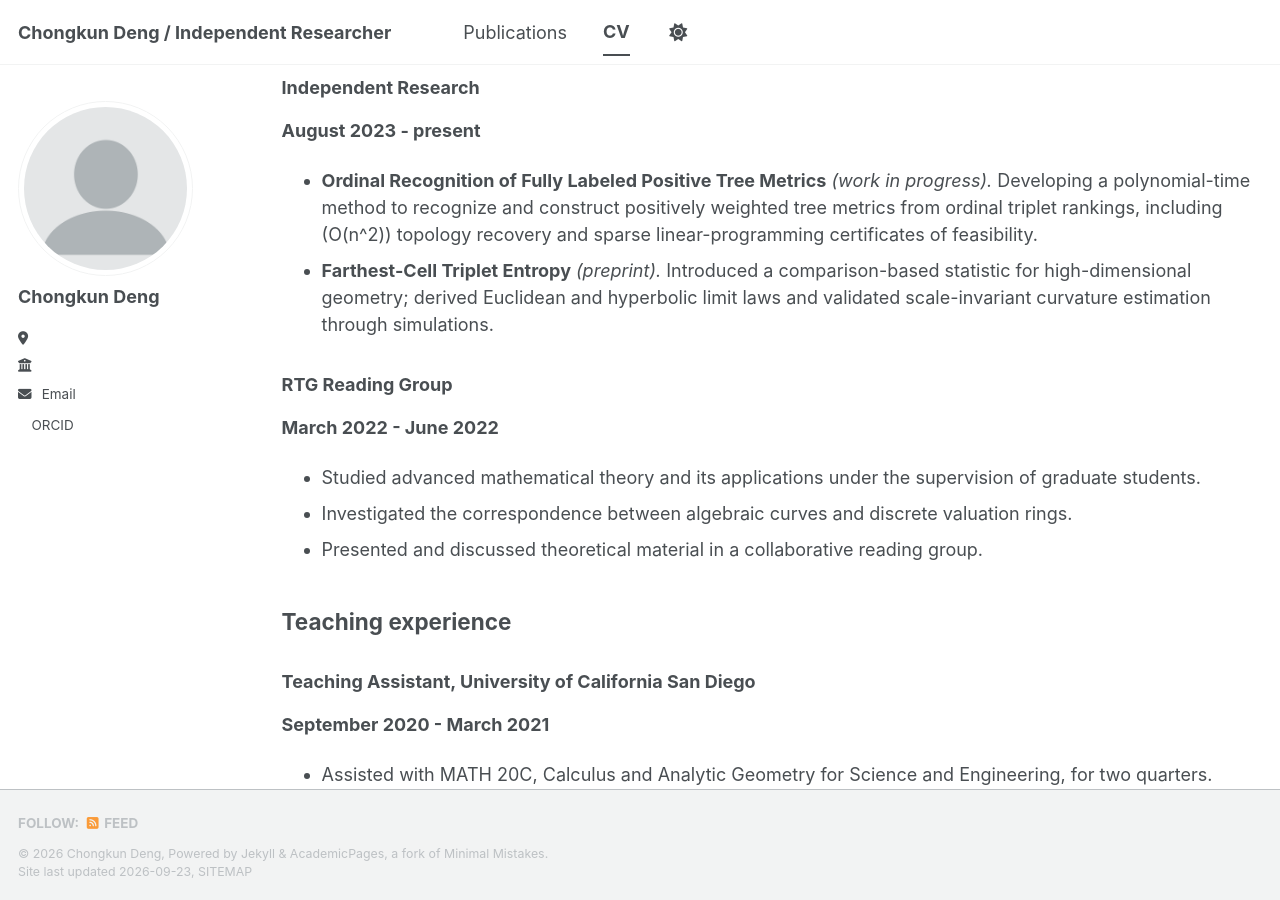
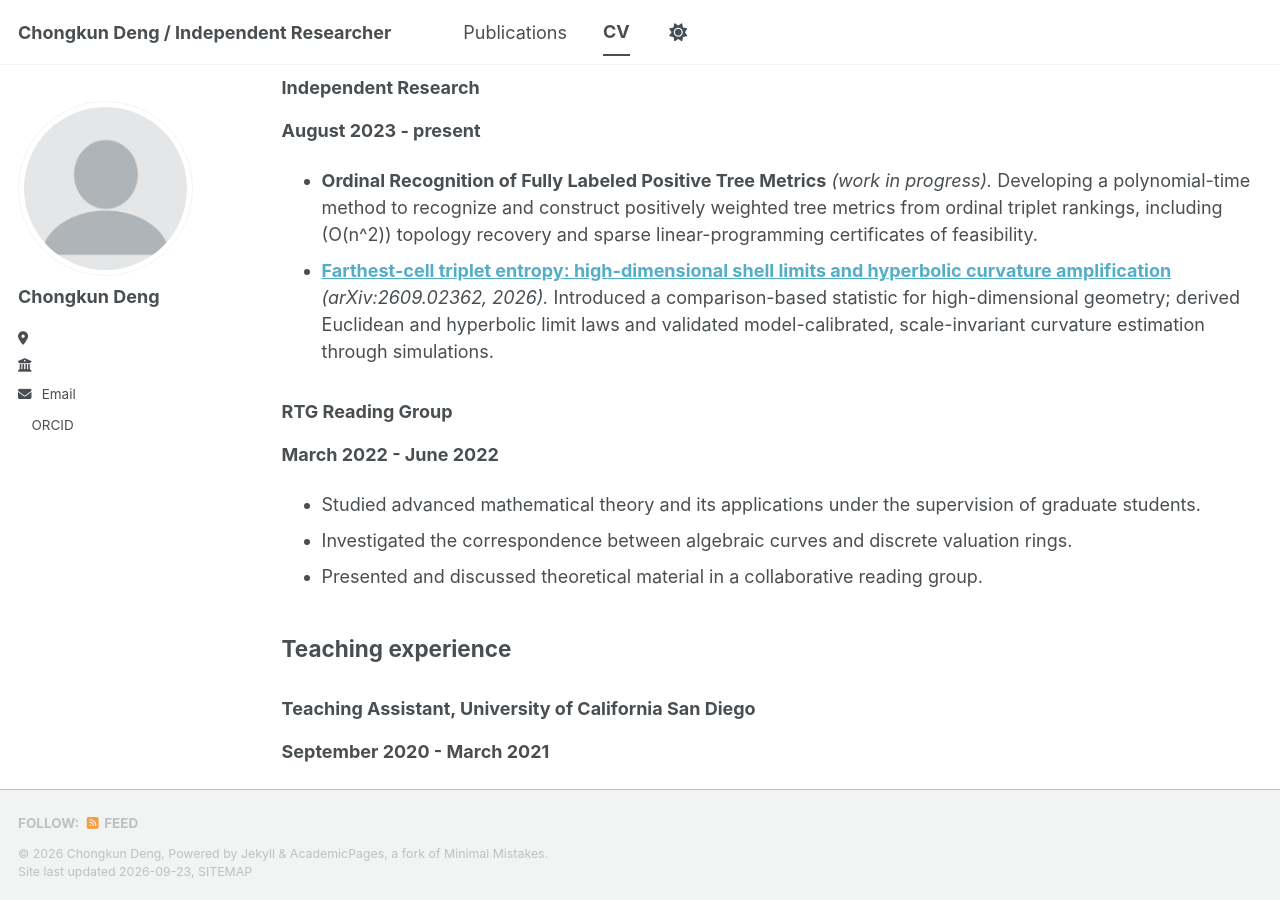
Before and after one commit to chongkun-deng/chongkun-deng.github.io, a Jekyll site: the page built from _pages/cv.md, in a window 1280 px wide and 900 px high, scrolled down 680 px. Built offline with Jekyll 4.4.1, drawn with Linux system fonts in a browser that asks for light colours; a style sheet for code colours, icons or effects is not loaded.

Commit message:
Add files via upload

```diff
--- a/_pages/cv.md
+++ b/_pages/cv.md
@@ -32,7 +32,7 @@ Overall GPA: 3.69/4.00; Major GPA: 3.67/4.00
 **August 2023 - present**
 
 - **Ordinal Recognition of Fully Labeled Positive Tree Metrics** *(work in progress).* Developing a polynomial-time method to recognize and construct positively weighted tree metrics from ordinal triplet rankings, including \(O(n^2)\) topology recovery and sparse linear-programming certificates of feasibility.
-- **Farthest-Cell Triplet Entropy** *(preprint).* Introduced a comparison-based statistic for high-dimensional geometry; derived Euclidean and hyperbolic limit laws and validated scale-invariant curvature estimation through simulations.
+- **[Farthest-cell triplet entropy: high-dimensional shell limits and hyperbolic curvature amplification](https://arxiv.org/abs/2609.02362)** *(arXiv:2609.02362, 2026).* Introduced a comparison-based statistic for high-dimensional geometry; derived Euclidean and hyperbolic limit laws and validated model-calibrated, scale-invariant curvature estimation through simulations.
 
 ### RTG Reading Group
 
```
